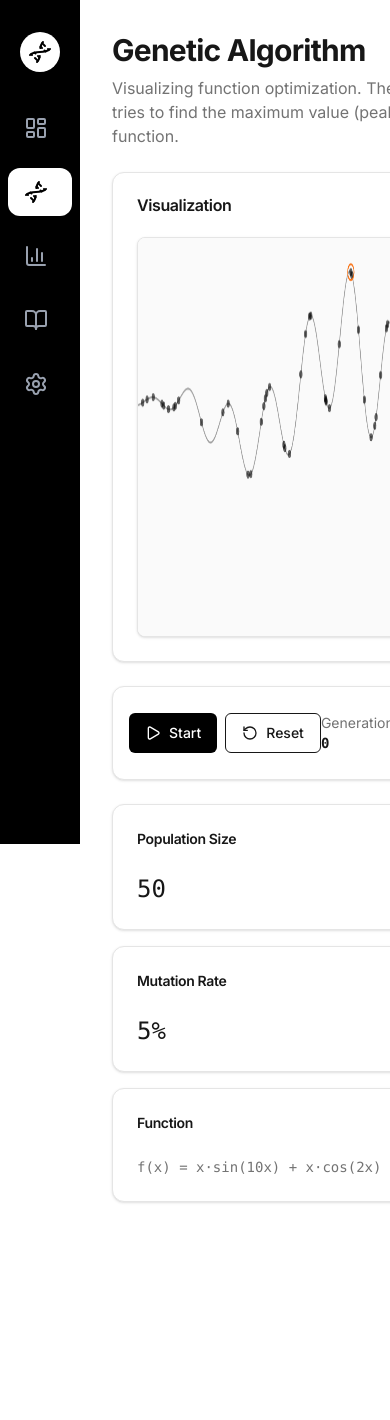
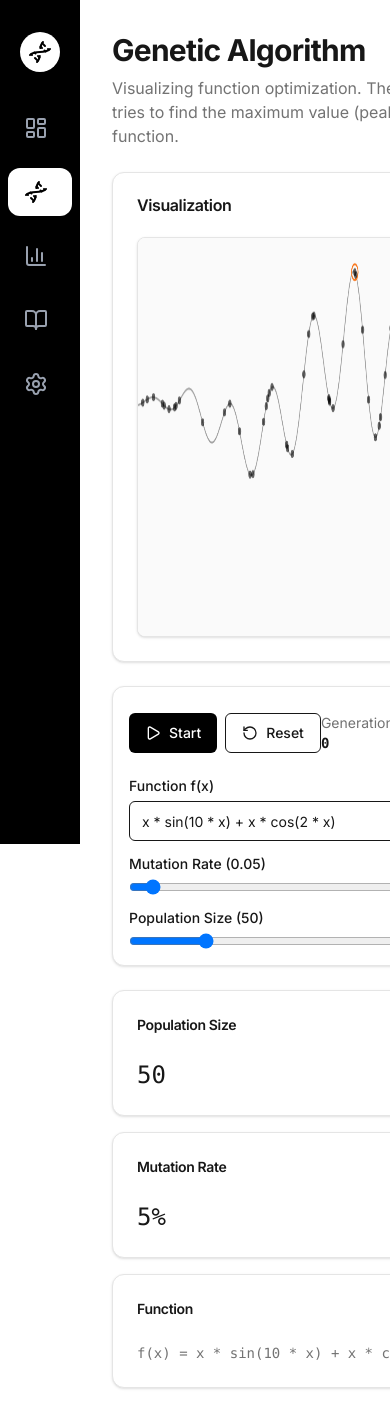
Before and after one commit to Ormon-huehuehue/Optimization-Tech-Visualizer, a Next.js app: page /genetic-algorithm in a window 390 px wide. Shown: the top 1420 px of the page. Before the commit the page ends 1234 px from the top, so only its background shows below. Built offline with nearby package versions, Linux system fonts and the light colour scheme.

Commit message:
FIX : Pause sim button not working

```diff
--- a/package.json
+++ b/package.json
@@ -9,8 +9,10 @@
     "lint": "eslint"
   },
   "dependencies": {
+    "@types/mathjs": "^9.4.1",
     "clsx": "^2.1.1",
     "lucide-react": "^0.554.0",
+    "mathjs": "^15.1.0",
     "next": "16.0.3",
     "react": "19.2.0",
     "react-dom": "19.2.0",
--- a/src/app/genetic-algorithm/page.tsx
+++ b/src/app/genetic-algorithm/page.tsx
@@ -5,14 +5,10 @@ import { GeneticAlgorithm, Individual } from "@/lib/genetic-algorithm";
 import { GACanvas } from "@/components/visualizer/GACanvas";
 import { Controls } from "@/components/visualizer/Controls";
 import { Card, CardContent, CardHeader, CardTitle } from "@/components/ui/Card";
+import { evaluate } from "mathjs";
 
-// Define the fitness function (1D optimization)
-// f(x) = x * sin(10 * x) + x * cos(2 * x) in range [0, 5]
 const MIN_X = 0;
 const MAX_X = 5;
-const fitnessFunction = (x: number) => x * Math.sin(10 * x) + x * Math.cos(2 * x);
-// Wrapper for GA which expects array of genes
-const gaFitnessFunction = (genes: number[]) => fitnessFunction(genes[0]);
 
 export default function GeneticAlgorithmPage() {
   const [ga, setGa] = useState<GeneticAlgorithm | null>(null);
@@ -22,11 +18,30 @@ export default function GeneticAlgorithmPage() {
   const [isRunning, setIsRunning] = useState(false);
   const requestRef = useRef<number | null>(null);
 
+  // User Controls State
+  const [functionExpression, setFunctionExpression] = useState("x * sin(10 * x) + x * cos(2 * x)");
+  const [mutationRate, setMutationRate] = useState(0.05);
+  const [populationSize, setPopulationSize] = useState(50);
+
+  // Safe fitness function evaluation
+  const getFitnessFunction = useCallback((expression: string) => {
+    return (x: number) => {
+      try {
+        return evaluate(expression, { x });
+      } catch (e) {
+        return 0; // Fallback for invalid expression
+      }
+    };
+  }, []);
+
   // Initialize GA
-  useEffect(() => {
+  const initializeGA = useCallback(() => {
+    const fitnessFunc = getFitnessFunction(functionExpression);
+    const gaFitnessFunction = (genes: number[]) => fitnessFunc(genes[0]);
+
     const newGa = new GeneticAlgorithm(
-      50,    // Population size
-      0.05,  // Mutation rate
+      populationSize,
+      mutationRate,
       0.5,   // Crossover rate
       2,     // Elitism count
       1,     // Gene length (1D)
@@ -36,7 +51,15 @@ export default function GeneticAlgorithmPage() {
     setGa(newGa);
     setPopulation([...newGa.population]);
     setBestFitness(newGa.getBest().fitness);
-  }, []);
+    setGeneration(0);
+  }, [functionExpression, mutationRate, populationSize, getFitnessFunction]);
+
+  // Initial setup
+  useEffect(() => {
+    initializeGA();
+  }, []); // Run once on mount, subsequent updates handled by Reset/Apply logic if we had an Apply button.
+  // For now, changing params while running might be tricky, so let's stick to Reset to apply changes or apply immediately if stopped.
+  // Actually, the user might expect changes to apply on Reset.
 
   const evolve = useCallback(() => {
     if (!ga) return;
@@ -46,15 +69,22 @@ export default function GeneticAlgorithmPage() {
     setBestFitness(ga.getBest().fitness);
   }, [ga]);
 
+  const isRunningRef = useRef(isRunning);
+
+  useEffect(() => {
+    isRunningRef.current = isRunning;
+  }, [isRunning]);
+
   const animate = useCallback(() => {
-    if (isRunning) {
+    if (isRunningRef.current) {
       evolve();
-      // Slow down animation slightly for visibility
       setTimeout(() => {
+        if (isRunningRef.current) {
           requestRef.current = requestAnimationFrame(animate);
+        }
       }, 50);
     }
-  }, [isRunning, evolve]);
+  }, [evolve]);
 
   useEffect(() => {
     if (isRunning) {
@@ -71,12 +101,7 @@ export default function GeneticAlgorithmPage() {
   const handleStop = () => setIsRunning(false);
   const handleReset = () => {
     setIsRunning(false);
-    if (ga) {
-      ga.initializePopulation(MIN_X, MAX_X);
-      setPopulation([...ga.population]);
-      setGeneration(0);
-      setBestFitness(ga.getBest().fitness);
-    }
+    initializeGA();
   };
 
   return (
@@ -98,7 +123,7 @@ export default function GeneticAlgorithmPage() {
               population={population}
               generation={generation}
               bestFitness={bestFitness}
-              fitnessFunction={fitnessFunction}
+              fitnessFunction={getFitnessFunction(functionExpression)}
               minX={MIN_X}
               maxX={MAX_X}
             />
@@ -112,6 +137,12 @@ export default function GeneticAlgorithmPage() {
           onReset={handleReset}
           generation={generation}
           bestFitness={bestFitness}
+          functionExpression={functionExpression}
+          onFunctionChange={setFunctionExpression}
+          mutationRate={mutationRate}
+          onMutationRateChange={setMutationRate}
+          populationSize={populationSize}
+          onPopulationSizeChange={setPopulationSize}
         />
 
         <div className="grid gap-4 md:grid-cols-3">
@@ -120,7 +151,7 @@ export default function GeneticAlgorithmPage() {
                 <CardTitle className="text-sm">Population Size</CardTitle>
             </CardHeader>
             <CardContent>
-                <div className="text-2xl font-mono">50</div>
+                <div className="text-2xl font-mono">{populationSize}</div>
             </CardContent>
            </Card>
            <Card>
@@ -128,7 +159,7 @@ export default function GeneticAlgorithmPage() {
                 <CardTitle className="text-sm">Mutation Rate</CardTitle>
             </CardHeader>
             <CardContent>
-                <div className="text-2xl font-mono">5%</div>
+                <div className="text-2xl font-mono">{(mutationRate * 100).toFixed(0)}%</div>
             </CardContent>
            </Card>
            <Card>
@@ -136,8 +167,8 @@ export default function GeneticAlgorithmPage() {
                 <CardTitle className="text-sm">Function</CardTitle>
             </CardHeader>
             <CardContent>
-                <div className="text-sm font-mono text-muted-foreground">
-                    f(x) = x·sin(10x) + x·cos(2x)
+                <div className="text-sm font-mono text-muted-foreground truncate" title={functionExpression}>
+                    f(x) = {functionExpression}
                 </div>
             </CardContent>
            </Card>
--- a/src/components/visualizer/Controls.tsx
+++ b/src/components/visualizer/Controls.tsx
@@ -15,6 +15,12 @@ interface ControlsProps {
   onReset: () => void;
   generation: number;
   bestFitness: number;
+  functionExpression: string;
+  onFunctionChange: (value: string) => void;
+  mutationRate: number;
+  onMutationRateChange: (value: number) => void;
+  populationSize: number;
+  onPopulationSizeChange: (value: number) => void;
 }
 
 export function Controls({
@@ -24,9 +30,16 @@ export function Controls({
   onReset,
   generation,
   bestFitness,
+  functionExpression,
+  onFunctionChange,
+  mutationRate,
+  onMutationRateChange,
+  populationSize,
+  onPopulationSizeChange,
 }: ControlsProps) {
   return (
-    <div className="flex items-center justify-between rounded-xl border border-border bg-card p-4 shadow-sm">
+    <div className="flex flex-col space-y-4 rounded-xl border border-border bg-card p-4 shadow-sm">
+      <div className="flex items-center justify-between">
         <div className="flex items-center space-x-2">
           <button
             onClick={isRunning ? onStop : onStart}
@@ -61,5 +74,52 @@ export function Controls({
           </div>
         </div>
       </div>
+
+      <div className="grid gap-4 md:grid-cols-3">
+        <div className="flex flex-col space-y-2">
+          <label className="text-sm font-medium leading-none peer-disabled:cursor-not-allowed peer-disabled:opacity-70">
+            Function f(x)
+          </label>
+          <input
+            type="text"
+            value={functionExpression}
+            onChange={(e) => onFunctionChange(e.target.value)}
+            className="flex h-10 w-full rounded-md border border-input bg-background px-3 py-2 text-sm ring-offset-background file:border-0 file:bg-transparent file:text-sm file:font-medium placeholder:text-muted-foreground focus-visible:outline-none focus-visible:ring-2 focus-visible:ring-ring focus-visible:ring-offset-2 disabled:cursor-not-allowed disabled:opacity-50"
+            placeholder="x * sin(10 * x)"
+            disabled={isRunning}
+          />
+        </div>
+        <div className="flex flex-col space-y-2">
+          <label className="text-sm font-medium leading-none peer-disabled:cursor-not-allowed peer-disabled:opacity-70">
+            Mutation Rate ({mutationRate})
+          </label>
+          <input
+            type="range"
+            min="0"
+            max="1"
+            step="0.01"
+            value={mutationRate}
+            onChange={(e) => onMutationRateChange(parseFloat(e.target.value))}
+            className="w-full"
+            disabled={isRunning}
+          />
+        </div>
+        <div className="flex flex-col space-y-2">
+          <label className="text-sm font-medium leading-none peer-disabled:cursor-not-allowed peer-disabled:opacity-70">
+            Population Size ({populationSize})
+          </label>
+          <input
+            type="range"
+            min="10"
+            max="200"
+            step="10"
+            value={populationSize}
+            onChange={(e) => onPopulationSizeChange(parseInt(e.target.value))}
+            className="w-full"
+            disabled={isRunning}
+          />
+        </div>
+      </div>
+    </div>
   );
 }
```
Lines whose indentation alone changed are shown as unchanged.
